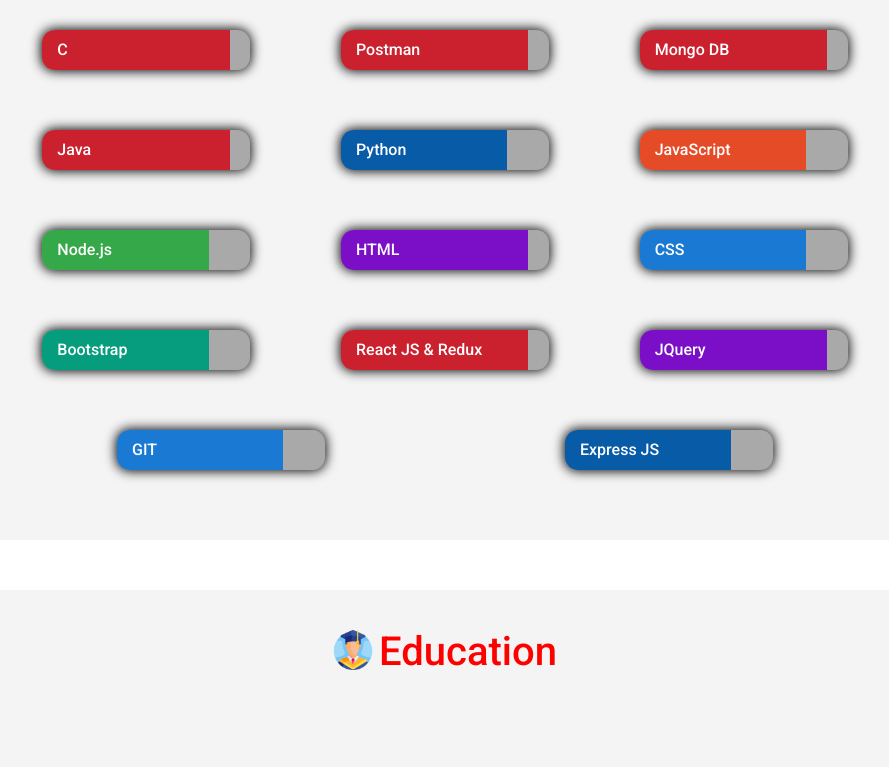
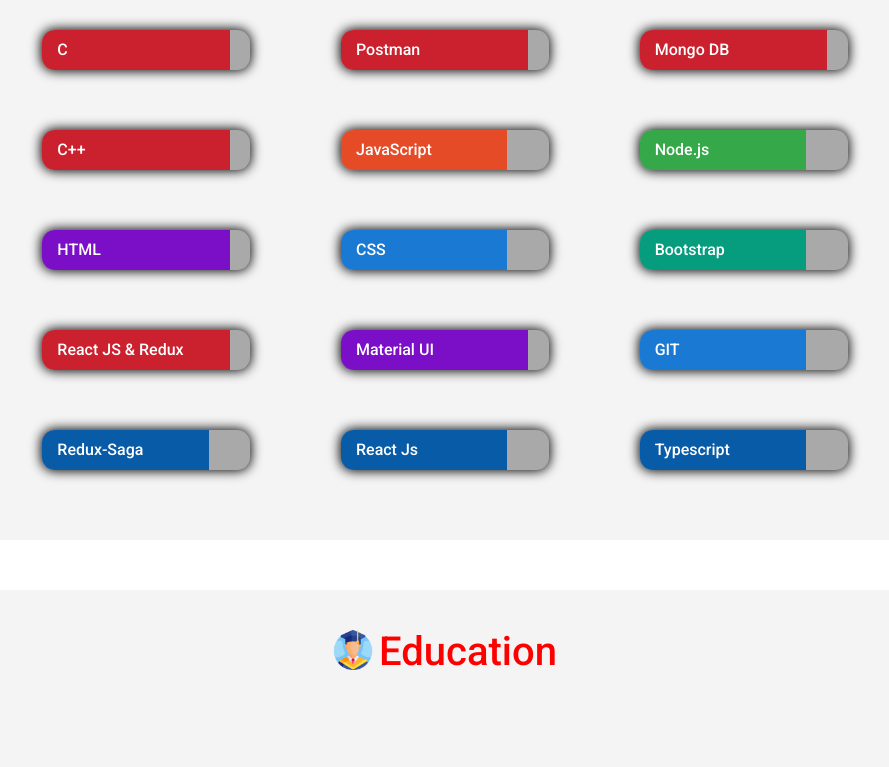
Before and after one commit to shw2003/portfolio, a plain HTML site: page index.html in a window 1280 px wide. Shown: the part 1240-2007 px from the top of the page, without its empty margins (195-1084 px from the left). Drawn offline with Linux system fonts and the light colour scheme.

Commit message:
Update index.html

```diff
--- a/index.html
+++ b/index.html
@@ -124,20 +124,12 @@
                     <div class="ninety-percent color1" data-skill-percent="90">
                         <div class="skill-name">
                             <span>
-                                Java
+                                C++
                             </span>
                         </div>
                     </div>
                 </div>
-                <div class="skill-progress">
-                    <div class="eighty-percent color2" data-skill-percent="80">
-                        <div class="skill-name">
-                            <span>
-                                Python
-                            </span>
-                        </div>
-                    </div>
-                </div>
+
 
                 <div class="skill-progress">
                     <div class="eighty-percent color4" data-skill-percent="80">
@@ -198,7 +190,7 @@
                     <div class="ninety-percent color6" data-skill-percent="90">
                         <div class="skill-name">
                             <span>
-                                JQuery
+                                Material UI
                             </span>
                         </div>
                     </div>
@@ -217,7 +209,27 @@
                     <div class="eighty-percent color2" data-skill-percent="80">
                         <div class="skill-name">
                             <span>
-                                Express JS
+                                Redux-Saga
+                            </span>
+                        </div>
+                    </div>
+                </div>
+
+                <div class="skill-progress">
+                    <div class="eighty-percent color2" data-skill-percent="80">
+                        <div class="skill-name">
+                            <span>
+                                React Js
+                            </span>
+                        </div>
+                    </div>
+                </div>
+
+                <div class="skill-progress">
+                    <div class="eighty-percent color2" data-skill-percent="80">
+                        <div class="skill-name">
+                            <span>
+                                Typescript
                             </span>
                         </div>
                     </div>
@@ -448,13 +460,13 @@ Deployment with GitHub Pages, Heroku and MongoDB Atlas
 
                         <span>
                             <div class="timeline-box-title">
-                              User Enagagement intern
+                             Software Engineer
                             </div>
                             <div class="timeline-box-company-name">
-                               Metvy Net Pvt Ltd
+                               Emproto Technology Pvt Ltd
                             </div>
                             <div class="timeline-box-duration">
-                                nov 2021-Present
+                                dec 2021-Present
                             </div>
                         </span>
                     </div>
```
